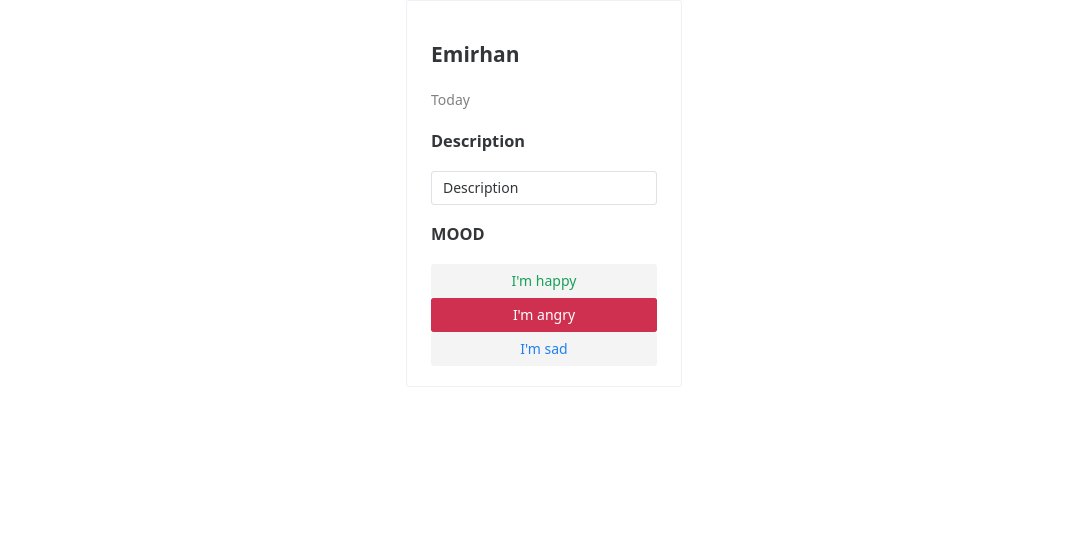
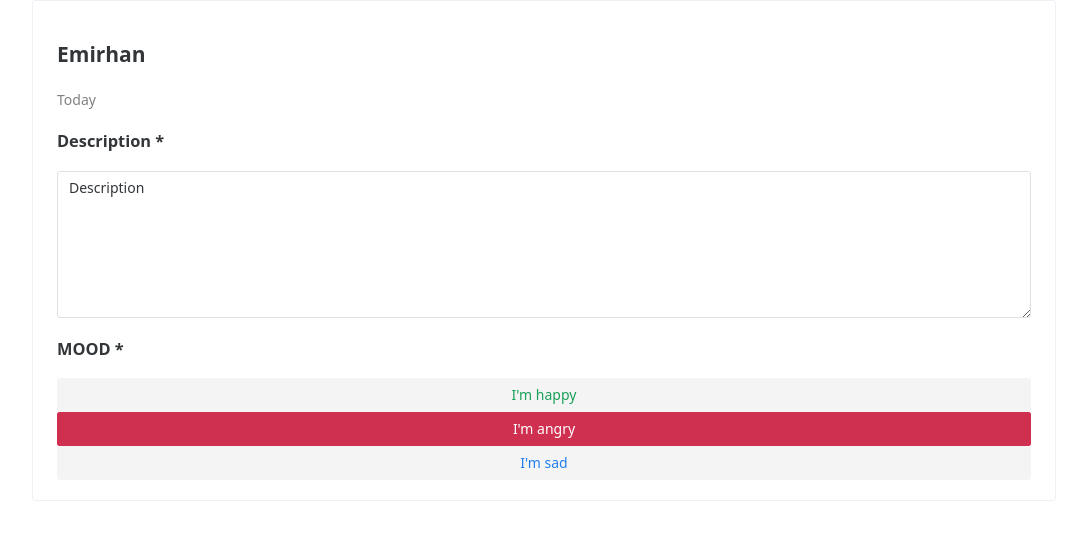
Before and after one commit to Murbal/mood_tracker, a Vue app in the folder client/: page / in a window 1280 px wide. Shown: the top 540 px of the page, without its empty margins (96-1183 px from the left). Built offline with nearby package versions, Linux system fonts and the light colour scheme.

Commit message:
Make description editable

```diff
--- a/client/src/App.vue
+++ b/client/src/App.vue
@@ -1,27 +1,38 @@
 <template>
-  <Container>
+  <div class="container">
     <MoodEntry
       user="Emirhan"
-      description="Description"
+      initial-description="Description"
       initial-mood="ANGRY"
       :date="new Date()"
     ></MoodEntry>
-  </Container>
+  </div>
 </template>
 
 <script lang="ts">
 import { defineComponent } from "vue";
-import Container from "./components/Container.vue";
 import MoodEntry from "./components/MoodEntry.vue";
 
 export default defineComponent({
   name: "App",
   components: {
     MoodEntry,
-    Container,
   },
   data() {
     return {};
   },
 });
 </script>
+
+<style scoped>
+.container {
+  width: 80%;
+  margin: auto;
+}
+
+@media screen and (min-width: 1600px) {
+  .container {
+    width: 50%;
+  }
+}
+</style>
--- a/client/src/components/EditableText.vue
+++ b/client/src/components/EditableText.vue
@@ -1,23 +1,33 @@
 <template>
-  <p v-show="!edit">
-    {{ value }}
-  </p>
-  <div>
-    <n-input :value="value" variant="outlined" placeholder="Describe"></n-input>
-  </div>
+  <p v-if="!edit">{{ modelValue }}</p>
+  <n-input
+    v-else
+    variant="outlined"
+    placeholder="Describe"
+    :value="modelValue"
+    :status="error ? 'error' : undefined"
+    @input="$emit('update:modelValue', $event)"
+    :type="multiline ? 'textarea' : 'text'"
+    :rows="rows"
+  ></n-input>
+  <n-text v-if="error" type="error">
+    {{ error }}
+  </n-text>
 </template>
 
 <script lang="ts">
 import { defineComponent } from "vue";
-import { NInput } from "naive-ui";
+import { NInput, NText } from "naive-ui";
 
 export default defineComponent({
   name: "EditableText",
+  emits: ["update:modelValue"],
   components: {
     NInput,
+    NText,
   },
   props: {
-    value: {
+    modelValue: {
       type: String,
       required: true,
     },
@@ -25,6 +35,17 @@ export default defineComponent({
       type: Boolean,
       default: false,
     },
+    error: {
+      type: String,
+      default: "",
+    },
+    multiline: {
+      type: Boolean,
+      default: false,
+    },
+    rows: {
+      type: Number,
+    },
   },
 });
 </script>
--- a/client/src/components/MoodEntry.vue
+++ b/client/src/components/MoodEntry.vue
@@ -1,15 +1,20 @@
 <template>
   <n-card>
-    <n-space>
     <div>
       <h2>{{ user }}</h2>
       <ReadableDate class="date" :date="date"></ReadableDate>
       <div>
-          <h3>Description</h3>
-          <EditableText :value="description" edit></EditableText>
+        <h3>Description *</h3>
+        <EditableText
+          v-model="description"
+          :error="descriptionError"
+          :rows="6"
+          edit
+          multiline
+        ></EditableText>
       </div>
       <div>
-          <h3>MOOD</h3>
+        <h3>MOOD *</h3>
         <MoodPicker
           :edit="false"
           :value="mood"
@@ -17,7 +22,6 @@
         ></MoodPicker>
       </div>
     </div>
-    </n-space>
   </n-card>
 </template>
 
@@ -26,20 +30,30 @@ import { defineComponent } from "vue";
 import MoodPicker from "./MoodPicker.vue";
 import ReadableDate from "./ReadableDate.vue";
 import EditableText from "./EditableText.vue";
-import { NCard, NSpace } from "naive-ui";
+import { NCard } from "naive-ui";
 
 export default defineComponent({
   name: "MoodEntryBase",
   components: {
     NCard,
-    NSpace,
     MoodPicker,
     ReadableDate,
     EditableText,
   },
   data: (vm) => ({
     mood: vm.$props.initialMood,
+    description: vm.$props.initialDescription,
+    hasSubmitted: false,
   }),
+  computed: {
+    descriptionError(): string {
+      if (this.hasSubmitted && !this.description) {
+        return "Required";
+      }
+
+      return this.description.length > 100 ? "Maximum 100 characters" : "";
+    },
+  },
   methods: {
     changeMood(mood: string): void {
       this.mood = mood;
@@ -54,7 +68,7 @@ export default defineComponent({
       type: Date,
       required: true,
     },
-    description: {
+    initialDescription: {
       type: String,
       required: true,
     },
--- a/client/src/components/MoodPicker.vue
+++ b/client/src/components/MoodPicker.vue
@@ -6,6 +6,7 @@
     :tertiary="!isActive(mood)"
     :type="mood === 'SAD' ? 'info' : mood === 'ANGRY' ? 'error' : 'primary'"
     @click="changeMood(mood)"
+    :style="{ width: '100%' }"
     block
   >
     I'm {{ mood.toLowerCase() }}
```
Lines whose indentation alone changed are shown as unchanged.
